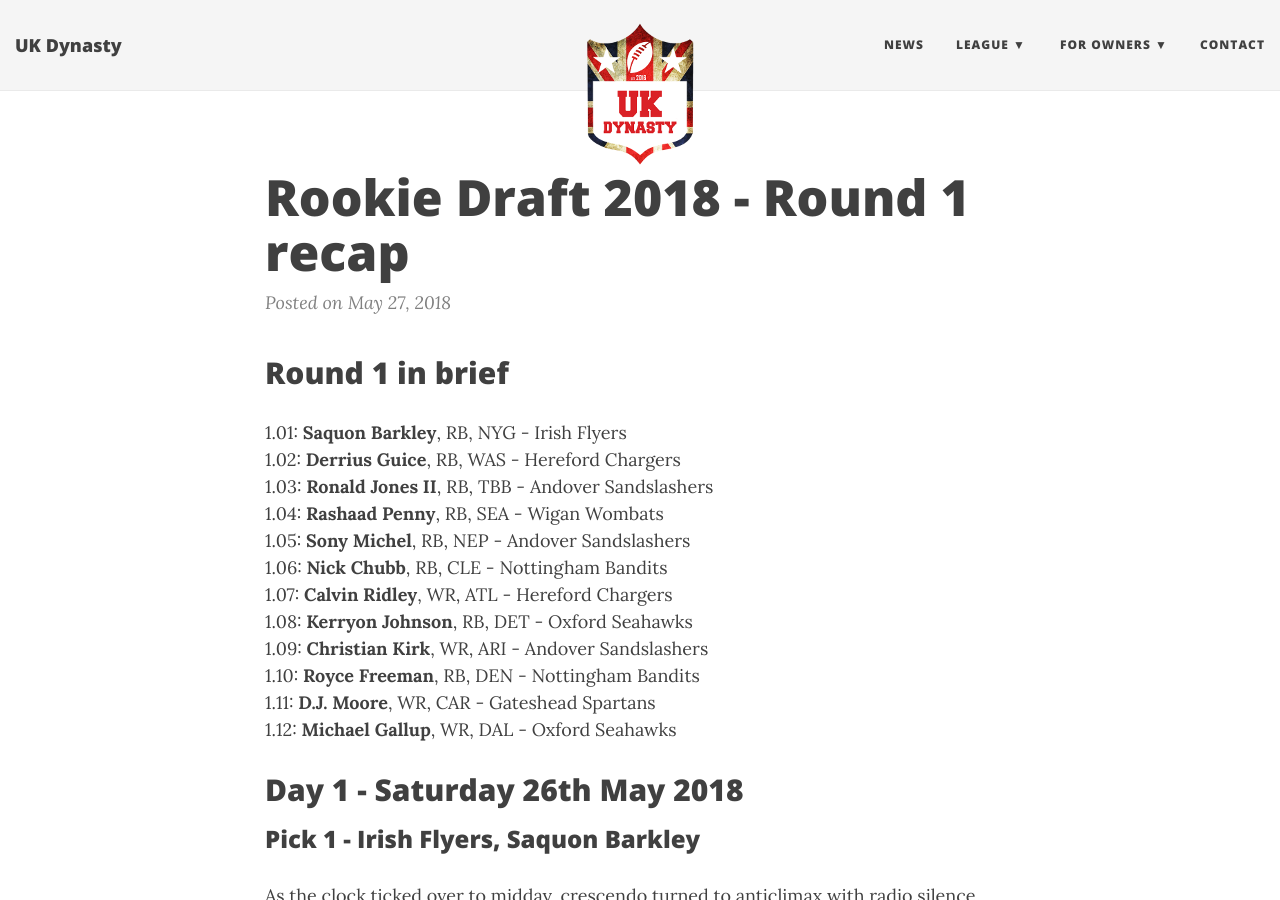
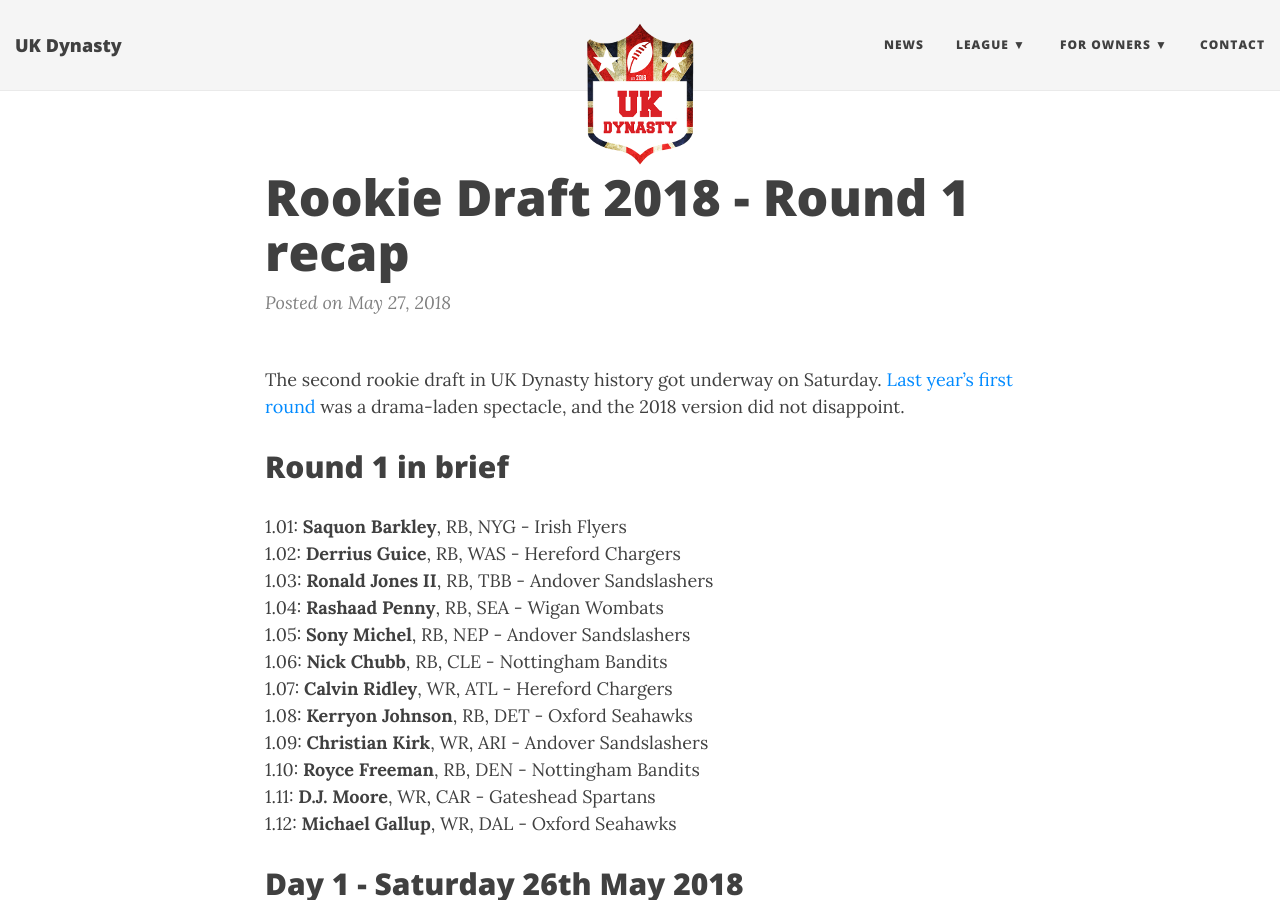
Before and after one commit to UKDynasty/ukdynasty.github.io, a Jekyll site: the page built from _posts/2018-05-26-rookie-draft-round-1.md, in a window 1280 px wide and 900 px high. Built offline with Jekyll 4.4.1, drawn with Linux system fonts in a browser that asks for light colours; nearby versions of some CDN libraries.

Commit message:
add intro

```diff
--- a/_posts/2018-05-26-rookie-draft-round-1.md
+++ b/_posts/2018-05-26-rookie-draft-round-1.md
@@ -5,6 +5,8 @@
 date: 2018-05-27T00:00:00.000Z
 categories: league-news
 ---
+
+The second rookie draft in UK Dynasty history got underway on Saturday. [Last year's first round]({{ site.baseurl }}{% post_url 2017-05-28-rookie-draft-first-round %}) was a drama-laden spectacle, and the 2018 version did not disappoint.
 
 ## Round 1 in brief
 
```
